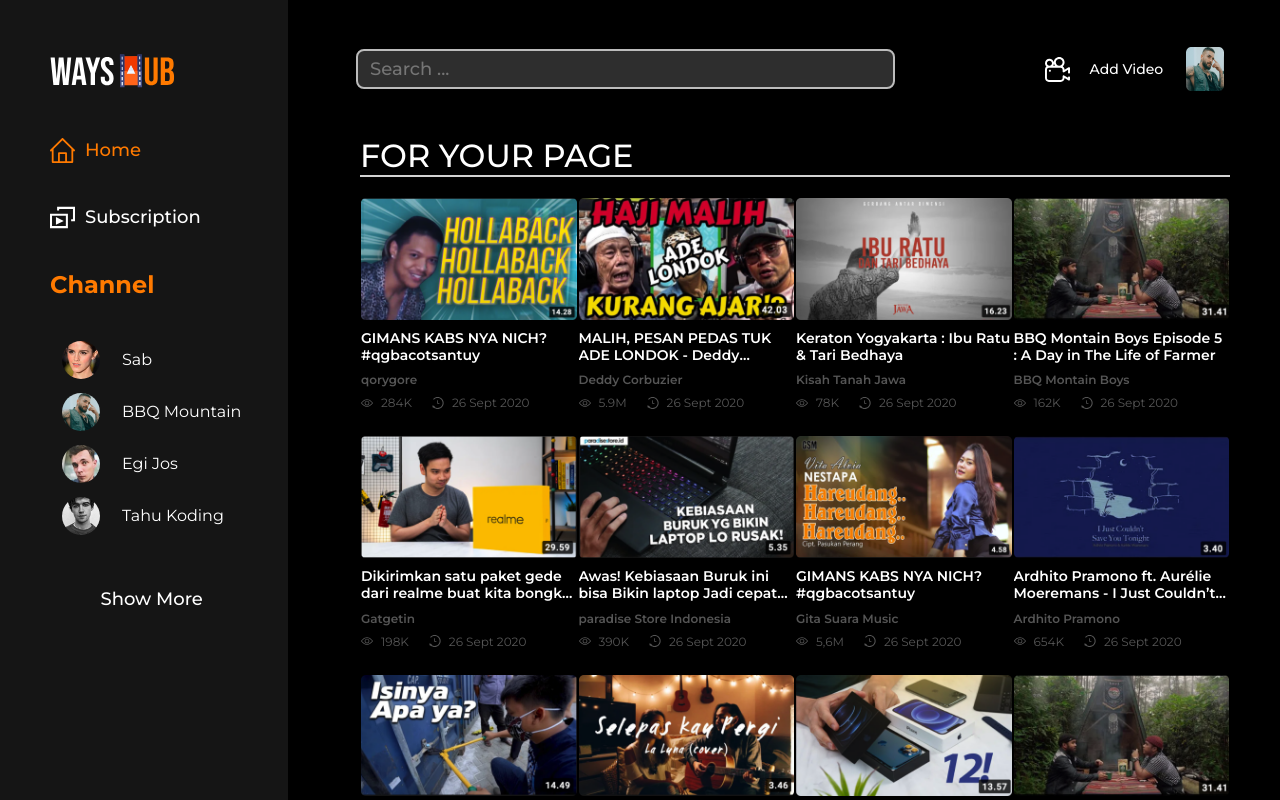
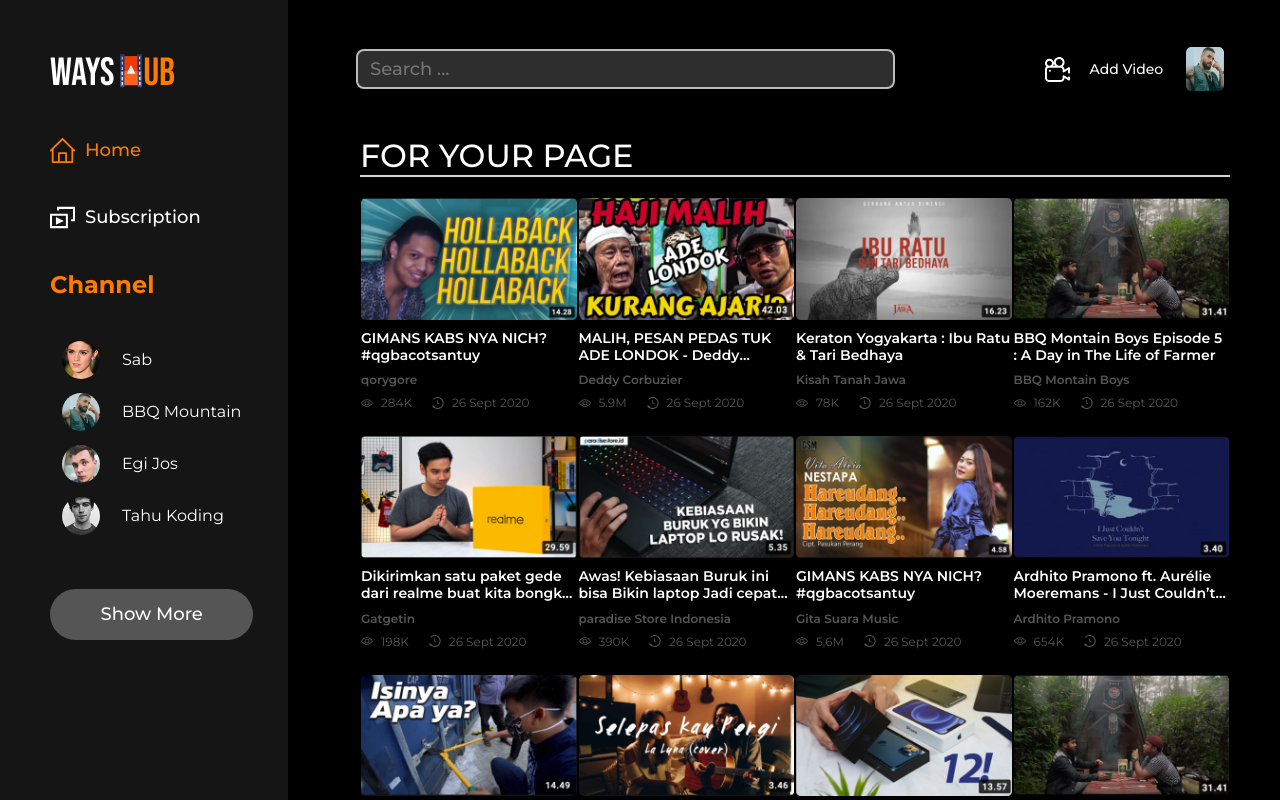
Before and after one commit to milyas26/DWF19TB3E_wayshub, a React (Create React App) app: page /home in a window 1280 px wide. Shown: the top 800 px of the page. Built offline with nearby package versions, Linux system fonts and the light colour scheme.

Commit message:
bersih-bersih

```diff
--- /dev/null
+++ b/src/components/molecules/SideBar/Sidebar.css
@@ -0,0 +1,17 @@
+.sidebar-wrapper .link-sidebar:hover {
+  text-decoration: none;
+}
+
+.sidebar-wrapper .link-sidebar .show-more {
+  background-color: #555;
+  color: #fff;
+  font-weight: 600;
+  margin-top: 25px;
+  padding: 15px;
+  border-radius: 50px;
+}
+.sidebar-wrapper .link-sidebar .show-more:hover {
+  background-color: #ff7a00;
+  padding: 15px;
+  border-radius: 50px;
+}
--- a/src/components/molecules/SideBar/index.js
+++ b/src/components/molecules/SideBar/index.js
@@ -4,6 +4,7 @@
 import subscriptionIconInActive from '../../../assets/icons/subscription_white.svg'
 import subscriptionIconActive from '../../../assets/icons/subscription_orange.svg'
 import SidebarMenu from '../../atoms/SidebarMenu'
+import './Sidebar.css'
 
 // Channel Images
 import Channels from '../../../assets/Dummy/Channel'
@@ -32,7 +33,9 @@
       {Channels.map((item) => (
         <Channel item={item} key={item.id} />
       ))}
-      <h4 className="show-more">Show More</h4>
+      <Link to="/channels" className="link-sidebar">
+        <h4 className="show-more">Show More</h4>
+      </Link>
     </div>
   )
 }
```
Also changed, not shown: 1 other file (tests, documents, lock files or other folders).
